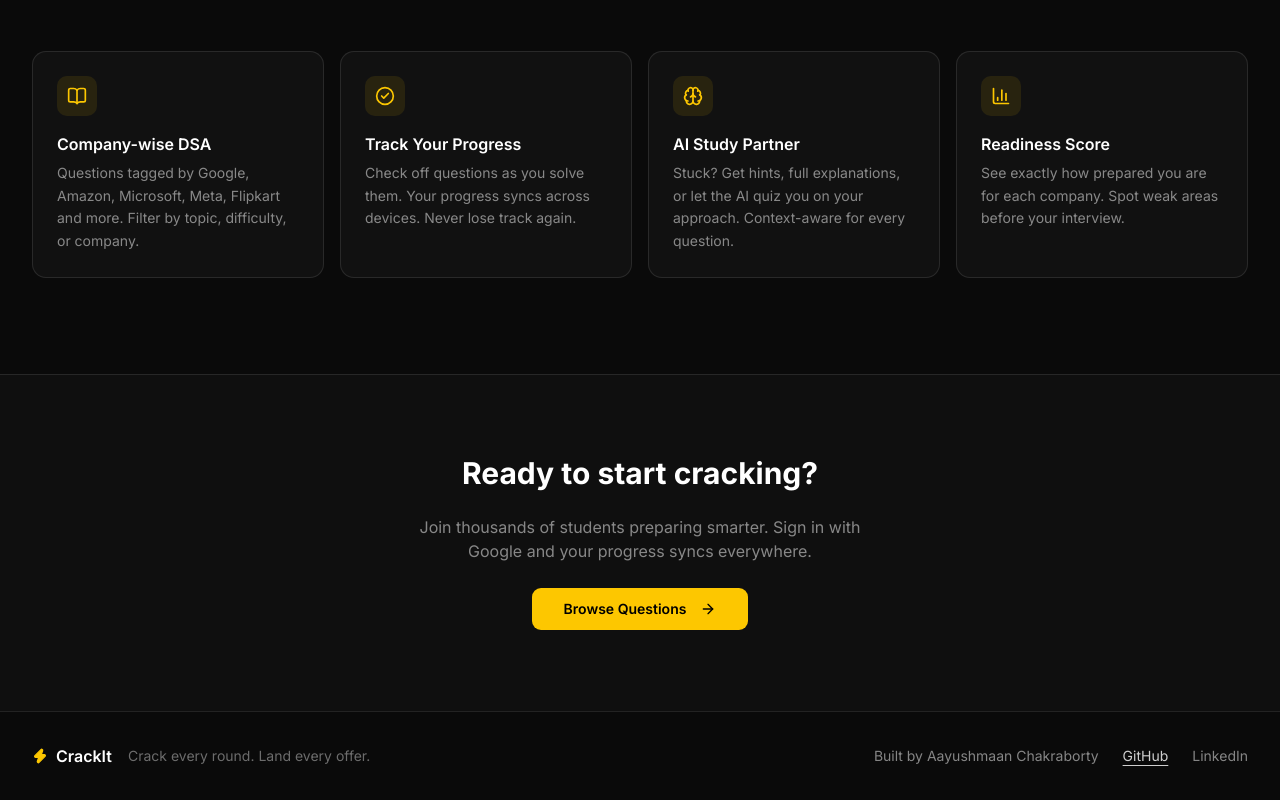
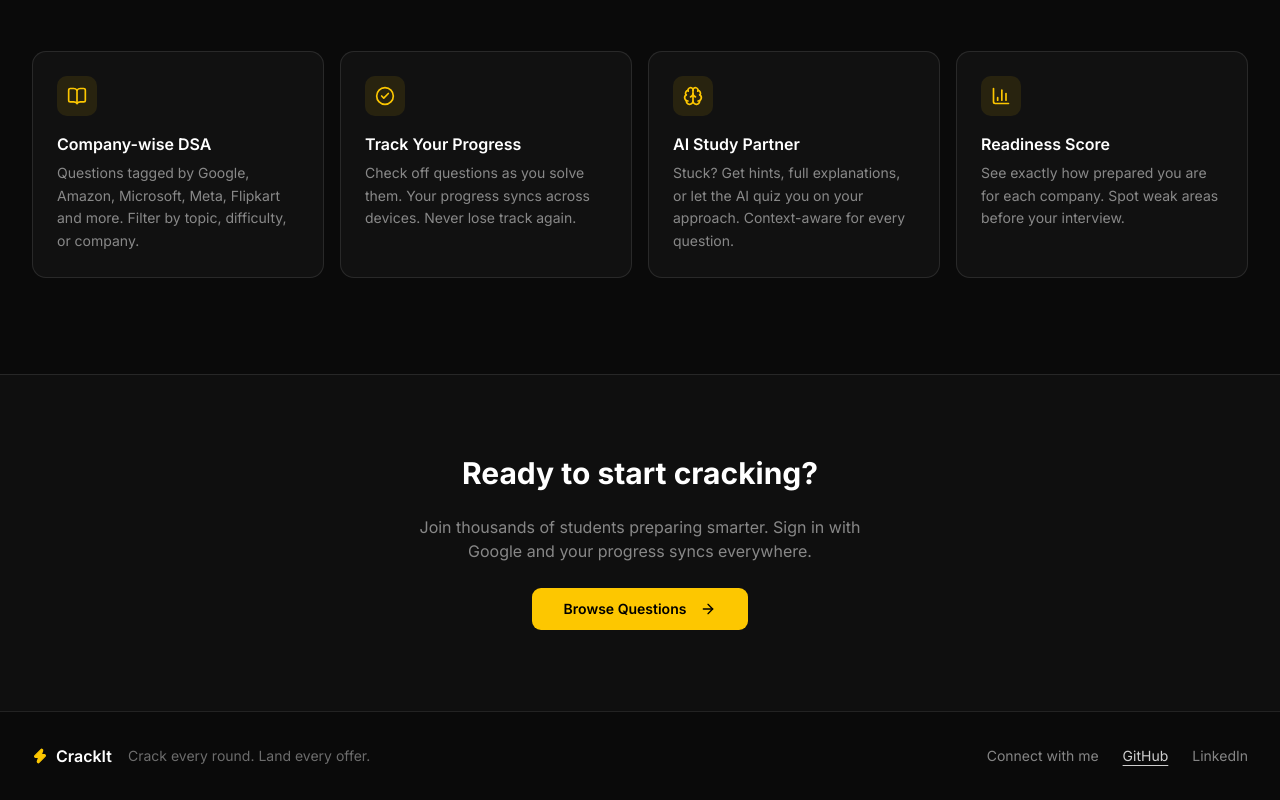
Before and after one commit to Aayushmaan-24/CrackIt, a Next.js app: page / in a window 1280 px wide. Shown: the part 928-1728 px from the top of the page. Built offline with nearby package versions, Linux system fonts and the light colour scheme; no server answers.

Commit message:
updated Footer to remove my name

```diff
--- a/src/components/layout/Footer.tsx
+++ b/src/components/layout/Footer.tsx
@@ -15,7 +15,7 @@ export function Footer() {
 
           <div className="flex items-center gap-6 text-sm text-white/50">
             <span>
-              Built by{' Aayushmaan Chakraborty '}
+              Connect with me
             </span>
 
             <a href="https://github.com/Aayushmaan-24"
```
